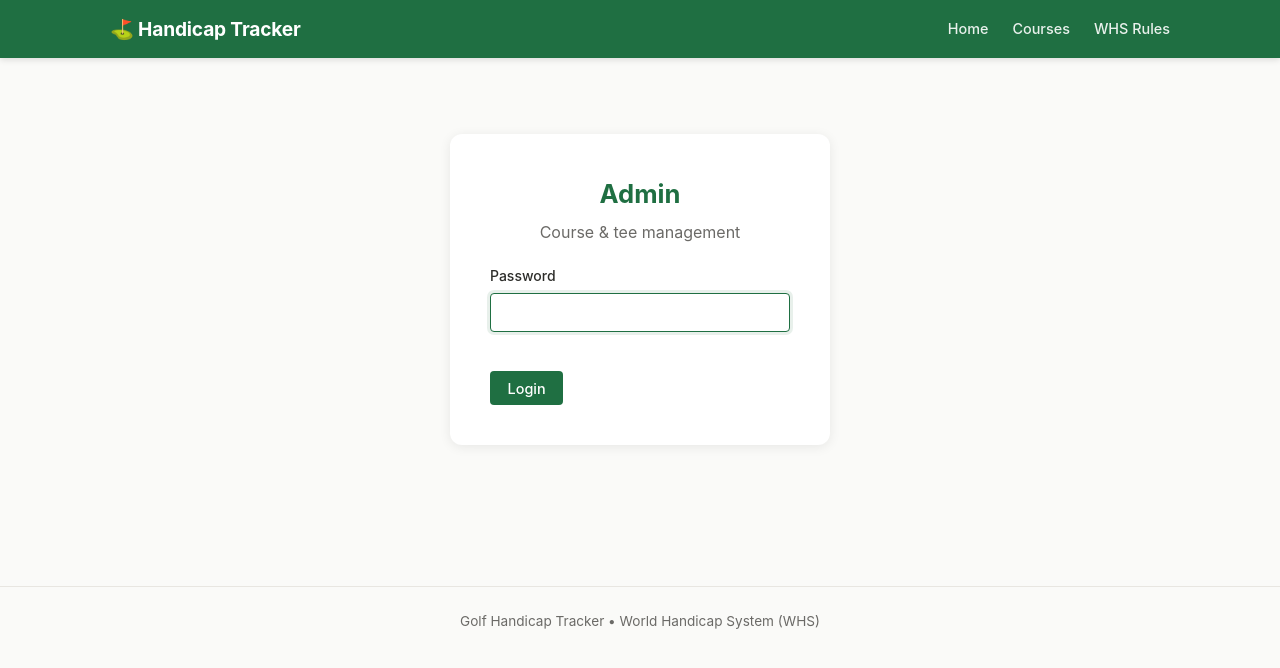
After one commit to klueter/GolfHandicap, a Flask app: template golf_handicap/templates/admin_login.html in a window 1280 px wide. The commit adds this page. Shown: the top 668 px of the page. Run offline with Flask 3, Linux system fonts and the light colour scheme; the template is opened without the code that fills it, so the values that code supplies are empty.

Commit message:
add admin protection

```diff
--- a/golf_handicap/app.py
+++ b/golf_handicap/app.py
@@ -244,6 +244,28 @@ def calculate_handicap(golfer_id):
 
     return round((avg + adjustment) * 0.96, 1), n, used_ids
 
+# ── Admin helpers ───────────────────────────────────────────────────────────
+
+def get_admin_password():
+    return os.environ.get('ADMIN_PASSWORD', '').strip()
+
+def admin_enabled():
+    return bool(get_admin_password())
+
+def require_admin():
+    """Returns redirect if admin protection is active and user is not authenticated."""
+    if admin_enabled() and not session.get('admin'):
+        return redirect(url_for('admin_login', next=request.path))
+    return None
+
+@app.context_processor
+def inject_admin():
+    # is_admin=True when no password is configured (open) or when authenticated
+    return dict(
+        is_admin=not admin_enabled() or bool(session.get('admin')),
+        admin_enabled=admin_enabled()
+    )
+
 # ── Routes ──────────────────────────────────────────────────────────────────
 
 @app.route('/')
@@ -256,6 +278,26 @@ def index():
 @app.route('/rules')
 def rules():
     return render_template('rules.html')
+
+@app.route('/admin/login', methods=['GET', 'POST'])
+def admin_login():
+    if not admin_enabled():
+        return redirect(url_for('courses'))
+    if session.get('admin'):
+        return redirect(url_for('courses'))
+    if request.method == 'POST':
+        if request.form.get('password') == get_admin_password():
+            session['admin'] = True
+            next_url = request.form.get('next') or url_for('courses')
+            return redirect(next_url)
+        flash('Incorrect admin password.', 'danger')
+    return render_template('admin_login.html', next=request.args.get('next', ''))
+
+@app.route('/admin/logout')
+def admin_logout():
+    session.pop('admin', None)
+    flash('Admin logged out.', 'info')
+    return redirect(url_for('courses'))
 
 @app.route('/golfer/add', methods=['POST'])
 def add_golfer():
@@ -662,6 +704,9 @@ def courses():
 
 @app.route('/course/add', methods=['POST'])
 def add_course():
+    blocked = require_admin()
+    if blocked:
+        return blocked
     name = request.form['name'].strip()
     city = request.form.get('city', '').strip() or None
     country = request.form.get('country', '').strip() or None
@@ -675,6 +720,9 @@ def add_course():
 
 @app.route('/course/add-tee', methods=['POST'])
 def add_tee():
+    blocked = require_admin()
+    if blocked:
+        return blocked
     course_id = request.form.get('course_id', '').strip()
     if not course_id:
         flash('Please select a course.', 'danger')
@@ -703,6 +751,9 @@ def add_tee():
 
 @app.route('/tee/<int:tee_id>/copy', methods=['POST'])
 def copy_tee(tee_id):
+    blocked = require_admin()
+    if blocked:
+        return blocked
     conn = get_db()
     original = conn.execute('SELECT * FROM tee_set WHERE id = ?', (tee_id,)).fetchone()
 
@@ -738,6 +789,9 @@ def copy_tee(tee_id):
 
 @app.route('/course/<int:course_id>/delete', methods=['POST'])
 def delete_course(course_id):
+    blocked = require_admin()
+    if blocked:
+        return blocked
     conn = get_db()
     try:
         tee_ids = [t['id'] for t in conn.execute(
@@ -764,6 +818,9 @@ def delete_course(course_id):
 
 @app.route('/tee/<int:tee_id>/delete', methods=['POST'])
 def delete_tee(tee_id):
+    blocked = require_admin()
+    if blocked:
+        return blocked
     conn = get_db()
     try:
         result = conn.execute('SELECT course_id FROM tee_set WHERE id = ?', (tee_id,)).fetchone()
@@ -812,6 +869,9 @@ def edit_holes(tee_id):
 
 @app.route('/tee/<int:tee_id>/holes/save', methods=['POST'])
 def save_holes(tee_id):
+    blocked = require_admin()
+    if blocked:
+        return blocked
     conn = get_db()
     conn.execute('DELETE FROM hole WHERE tee_set_id = ?', (tee_id,))
 
--- a/golf_handicap/static/style.css
+++ b/golf_handicap/static/style.css
@@ -79,6 +79,9 @@ a { color: var(--primary); }
 }
 
 .navbar .nav-links a:hover { opacity: 0.7; }
+
+.nav-admin { opacity: 0.6; }
+.nav-admin-active { opacity: 1; font-weight: 700; }
 
 /* ── Layout ───────────────────────────────────────────────────────────────── */
 .container {
--- /dev/null
+++ b/golf_handicap/templates/admin_login.html
@@ -0,0 +1,20 @@
+{% extends "base.html" %}
+
+{% block content %}
+<div class="login-page">
+    <div class="login-card">
+        <h1>Admin</h1>
+        <p class="text-muted" style="margin-top:0.3rem;">Course &amp; tee management</p>
+        <form method="POST" action="{{ url_for('admin_login') }}">
+            <input type="hidden" name="next" value="{{ next }}">
+            <div class="form-group">
+                <label>Password</label>
+                <input type="password" name="password" autofocus required>
+            </div>
+            <div class="form-actions">
+                <button type="submit" class="btn btn-primary">Login</button>
+            </div>
+        </form>
+    </div>
+</div>
+{% endblock %}
--- a/golf_handicap/templates/base.html
+++ b/golf_handicap/templates/base.html
@@ -15,6 +15,13 @@
                 <li><a href="{{ url_for('index') }}">Home</a></li>
                 <li><a href="{{ url_for('courses') }}">Courses</a></li>
                 <li><a href="{{ url_for('rules') }}">WHS Rules</a></li>
+                {% if admin_enabled %}
+                    {% if is_admin %}
+                        <li><a href="{{ url_for('admin_logout') }}" class="nav-admin-active">Admin ✓</a></li>
+                    {% else %}
+                        <li><a href="{{ url_for('admin_login') }}" class="nav-admin">Admin</a></li>
+                    {% endif %}
+                {% endif %}
             </ul>
         </div>
     </nav>
--- a/golf_handicap/templates/holes.html
+++ b/golf_handicap/templates/holes.html
@@ -80,8 +80,10 @@
             {% endfor %}
         </div>
         <div class="form-actions">
+            {% if is_admin %}
             <button type="submit" class="btn btn-primary">Save Tee Set</button>
-            <a href="{{ url_for('courses') }}" class="btn btn-secondary">Cancel</a>
+            {% endif %}
+            <a href="{{ url_for('courses') }}" class="btn btn-secondary">{{ 'Cancel' if is_admin else 'Back to Courses' }}</a>
         </div>
     </section>
 </form>
```
Also changed, not shown: golf_handicap/templates/courses.html (+7 -1 lines), 1 other file.
